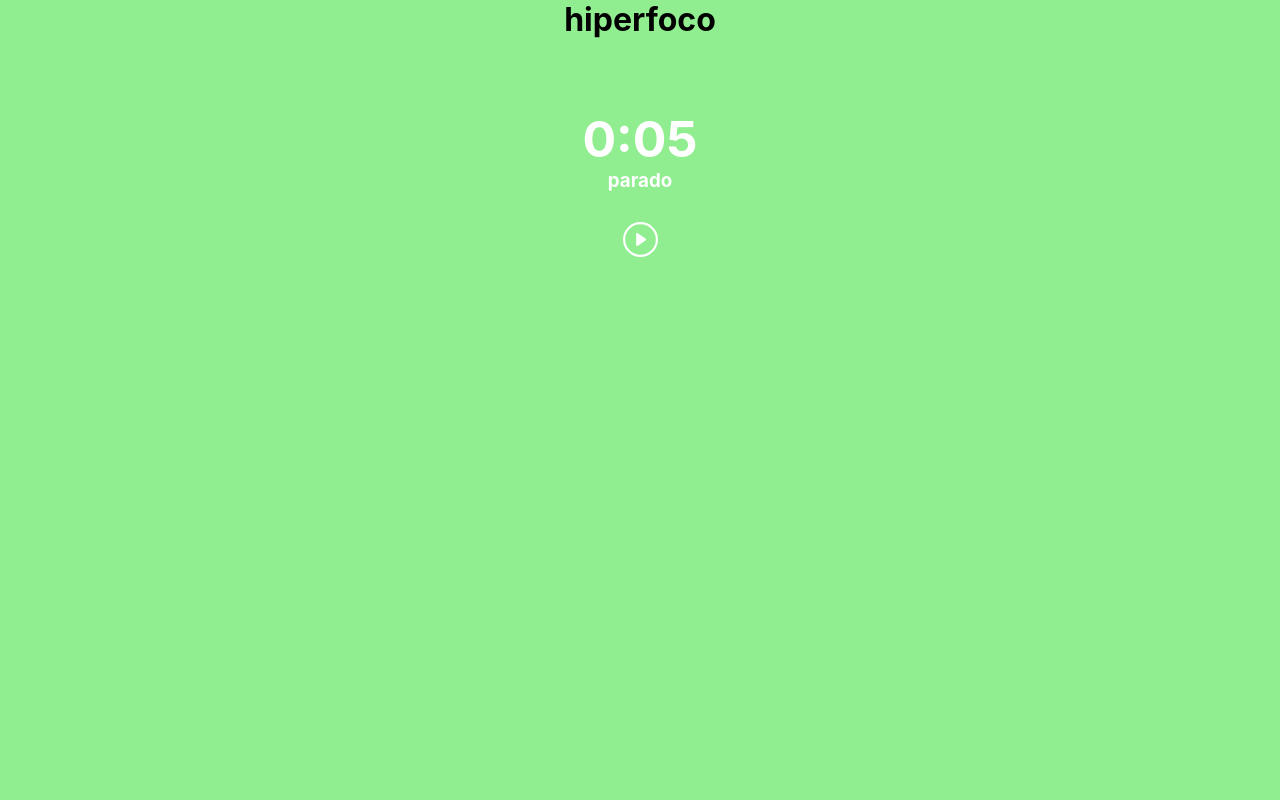
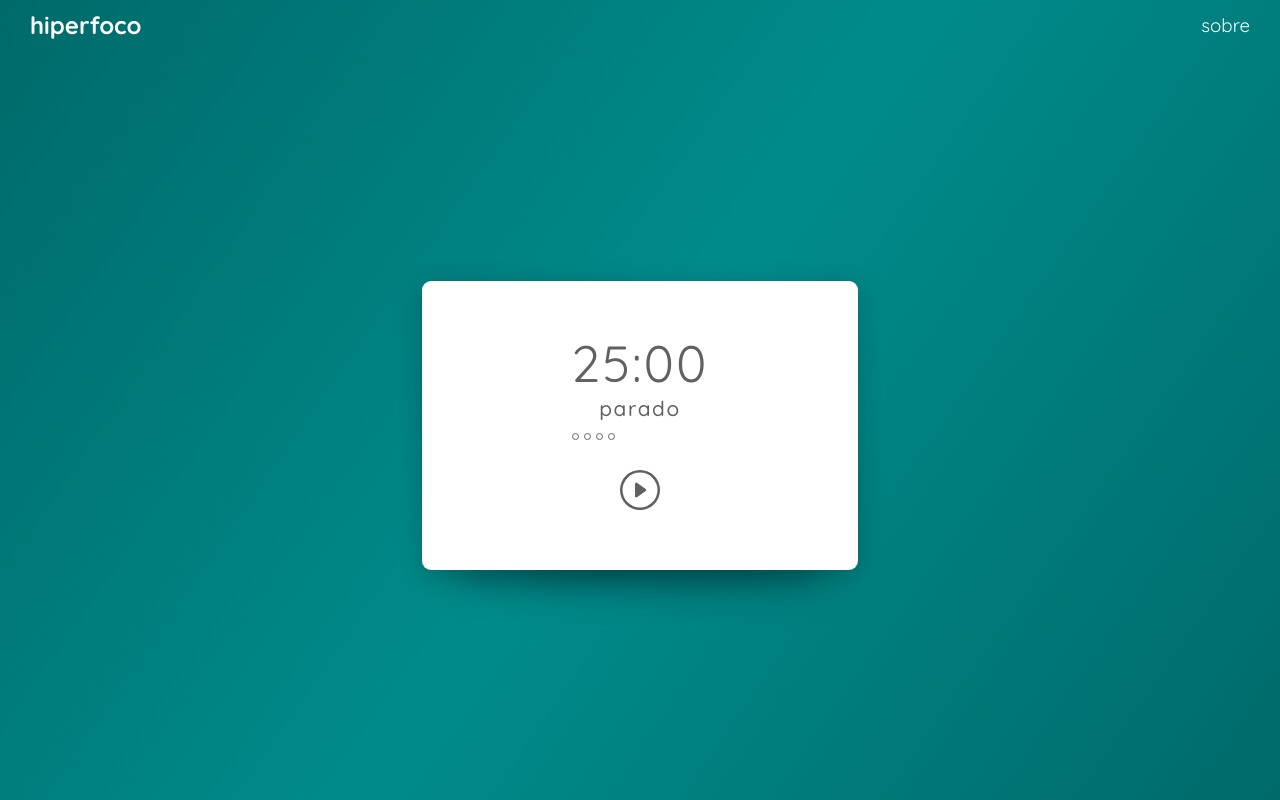
Before and after one commit to JohelPires/hiperfoco-react, a React (Create React App) app: page / in a window 1280 px wide. Built offline with nearby package versions, Linux system fonts and the light colour scheme; no server answers.

Commit message:
Sound ok

```diff
--- a/package.json
+++ b/package.json
@@ -11,6 +11,7 @@
     "react-icons": "^4.3.1",
     "react-scripts": "5.0.1",
     "sass": "^1.52.1",
+    "use-sound": "^4.0.1",
     "web-vitals": "^2.1.4"
   },
   "scripts": {
--- a/public/index.html
+++ b/public/index.html
@@ -9,6 +9,9 @@
       name="description"
       content="Web site created using create-react-app"
     />
+    <link rel="preconnect" href="https://fonts.googleapis.com">
+    <link rel="preconnect" href="https://fonts.gstatic.com" crossorigin>
+    <link href="https://fonts.googleapis.com/css2?family=Quicksand:wght@300;400;500;600;700&display=swap" rel="stylesheet">
     <link rel="apple-touch-icon" href="%PUBLIC_URL%/logo192.png" />
     <!--
       manifest.json provides metadata used when your web app is installed on a
--- a/src/App.scss
+++ b/src/App.scss
@@ -1,29 +1,80 @@
+$font-color: rgb(97, 97, 97);
+
 body, * {
   margin: 0;
   box-sizing: border-box;
+  font-family: 'Quicksand', sans-serif;
 }
 
 .App {
   text-align: center;
-  background-color: lightgreen;
+  display: flex;
+  flex-direction: column;
+  align-items: center;
+  justify-content: space-around;
+  // background-color: darkcyan;
+  background: rgb(0,106,106);
+  background: linear-gradient(125deg, rgba(0,106,106,1) 0%, rgba(0,139,139,1) 50%, rgba(0,106,106,1) 100%);
+  // background-color: orange;
   min-height: 100vh;
 }
 
 .navbar {
-
+  color: white;
+  display: flex;
+  align-items: center;
+  justify-content: space-between;
+  width: 100%;
+  height: 50px;
+  padding: 0 30px;
+}
+.menu-items > h3 {
+  font-weight: 400;
 }
 
 
 .pomodoro {
   margin-top: 70px;
-  color: white;
+  background-color: white;
+  color: $font-color;
+  max-width: 500px;
+  max-height: 400px;
+  margin: auto;
+  padding: 50px 150px;
+  border-radius: 9px;
+  box-shadow: 0 5px 25px rgba(0,0,0,0.2),
+              0 50px 35px -35px rgba(0,0,0,0.25),
+              0 90px 55px -95px rgba(0,0,0,0.3);
+
 
   h1 {
-    font-size: 50px;
+    font-size: 3.2rem;
+    font-weight: 400;
+    letter-spacing: 2px;
+    margin: 0;
+    padding: 0;
+  }
+  h3 {
+    font-size: 1.3rem;
+    font-weight: 500;
+    letter-spacing: 1.6px;
   }
 
   .play-pause {
     margin-top: 30px;
-    font-size: 35px;
+    font-size: 40px;
   }
 }
+
+.counter-container {
+  display: flex;
+  .umfoco {
+    height: 7px;
+    width: 7px;
+    border-radius: 50%;
+    border: 1px solid $font-color;
+    background-color: transparent;
+    margin-top: 12px;
+    margin-right: 5px;
+  }
+}
--- a/src/NavBar.js
+++ b/src/NavBar.js
@@ -2,9 +2,12 @@ import React from 'react'
 
 function NavBar() {
   return (
-    <div className='navbar'>
+    <nav className='navbar'>
         <h1>hiperfoco</h1>
-    </div>
+        <div className='menu-items'>
+            <h3>sobre</h3>
+        </div>
+    </nav>
   )
 }
 
--- a/src/Pomodoro.js
+++ b/src/Pomodoro.js
@@ -1,18 +1,7 @@
 import React from 'react'
+import useSound from 'use-sound'
+import bell from './temple_bell.mp3'
 import { BsPauseCircle, BsPlayCircle } from 'react-icons/bs'
-
-function Pomodoro() {
-
-    const [focoHoje, setFocoHoje] = React.useState({
-        pomoCount: 0,
-        pomoTempo: 1500,
-        pausaCurta: 300,
-        pausaLonga: 900
-    })
-
-    const PomoTempo = 5 //  1500 = 25 minutos
-
-    const [counter, setCounter] = React.useState(PomoTempo)
 
 // Counter Status:
 // 'parado', 'pomo', 'pausaCurta', 'pausaLonga'
@@ -29,12 +18,34 @@ function Pomodoro() {
 
 // TO-DO:
 // - stop button: sets pomoCount to 0, asks for confirmation
+// - Change states to one single state. See if it's necessary
+// - Clean up the code and use the variables for the tempos.
+// - colocar as mudanças de cores.
+// - Local storage para gravar os dados e estatísticas
+
+// - dividir em componentes: um para o pomodoro em si, outro para estatisticas.
+// - graphs and animations
+
+// - colocar o marcador de pomodoros feitos: .... ....
+
+function Pomodoro() {
+
+    const [focoHoje, setFocoHoje] = React.useState({
+        pomoCount: 0,
+        tempoDeFoco: 1500,
+        pausaCurta: 300,
+        pausaLonga: 900
+    })
+
+    const [counter, setCounter] = React.useState(focoHoje.tempoDeFoco)
+
+
 
 
     const [counterStatus, setCounterStatus] = React.useState('parado')
     const [counterPlayPause, setCounterPlayPause] = React.useState(false)
     const [pomoCount, setPomoCount] = React.useState(0)
-
+    const [play] = useSound(bell)
 
     let intervalID
 
@@ -42,76 +53,66 @@ function Pomodoro() {
         const timer =
             counterPlayPause && setInterval(() => setCounter(counter - 1), 1000);
 
-        if (counter === 0){
+        if (counter === 0) {
             // PLAY SOUND, CHANGE BG COLOR, ETC.
-
-
-
-
+            play()
 
             setCounterStatus((prev) => {
-                if (pomoCount % 2 !== 0 && pomoCount < 7){
-                    setCounter(3) // mudar para pausa curta: setCounter(pausaCurta)
+                if (pomoCount % 2 !== 0 && pomoCount < 7) {
+                    setCounter(focoHoje.pausaCurta) // mudar para pausa curta: setCounter(pausaCurta)
                     return 'Pausa curta'
-                } else if (pomoCount % 2 === 0 && pomoCount < 7){
-                    setCounter(5) // Mudar para tempo de foco
+                } else if (pomoCount % 2 === 0 && pomoCount < 7) {
+                    setCounter(focoHoje.tempoDeFoco) // Mudar para tempo de foco
                     return 'Foco'
-                } else if (pomoCount === 7){
-                    setCounter(4) // Mudar para pausa longa
+                } else if (pomoCount === 7) {
+                    setCounter(focoHoje.pausaLonga) // Mudar para pausa longa
                     return 'Pausa Longa'
                 } else if (pomoCount > 7) {
                     setPomoCount(1)
-                    setCounter(5) //Mudar para tempo de foco
+                    setCounter(focoHoje.tempoDeFoco) //Mudar para tempo de foco
                     return 'Foco'
                 }
             })
 
             setPomoCount(prevPomoCount => prevPomoCount + 1)
 
-            // set counter to the short pause value
         }
         return () => clearInterval(timer);
     }, [counter, counterStatus]);
 
     function toggle() {
-        if (pomoCount === 0){
+        if (pomoCount === 0) {
             setPomoCount(1)
             setCounterStatus('Foco')
         } // Significa o início da contagem. Depois disso a contagem é gerenciada dentro do useEffect.
         setCounterPlayPause((prevStat) => !prevStat)
     }
 
-    console.log(pomoCount)
 
-    function minutos(sec){
-
+    function minutos(sec) {
         let segundos
-
-        if (sec%60 === 0){
+        if (sec % 60 === 0) {
             segundos = '00'
-        } else if (sec%60 < 10) {
-            segundos = '0' + sec%60
+        } else if (sec % 60 < 10) {
+            segundos = '0' + sec % 60
 
         } else {
-            segundos = sec%60
+            segundos = sec % 60
         }
-
-
-
-        return Math.floor(sec/60) + ':' + segundos //.slice(0,2)
-
+        return Math.floor(sec / 60) + ':' + segundos //.slice(0,2)
     }
-
-    console.log(pomoCount)
-    // console.log(minutos(1500))
-    // console.log(minutos(1499))
 
     return (
         <div className='pomodoro'>
             <h1>{minutos(counter)}</h1>
             <h3>{counterStatus}</h3>
+            <div className='counter-container'>
+                <div className='umfoco concluido'></div>
+                <div className='umfoco'></div>
+                <div className='umfoco'></div>
+                <div className='umfoco'></div>
+            </div>
             <div onClick={toggle} className='play-pause'>{counterPlayPause ? <BsPauseCircle /> : <BsPlayCircle />}</div>
-        {/* <div onClick={stop} className='play-pause'><BsPlayCircle /></div> */}
         </div>
     )
 }
```
Also changed, not shown: 2 other files (tests, documents, lock files or other folders). Lines whose indentation alone changed are shown as unchanged.
